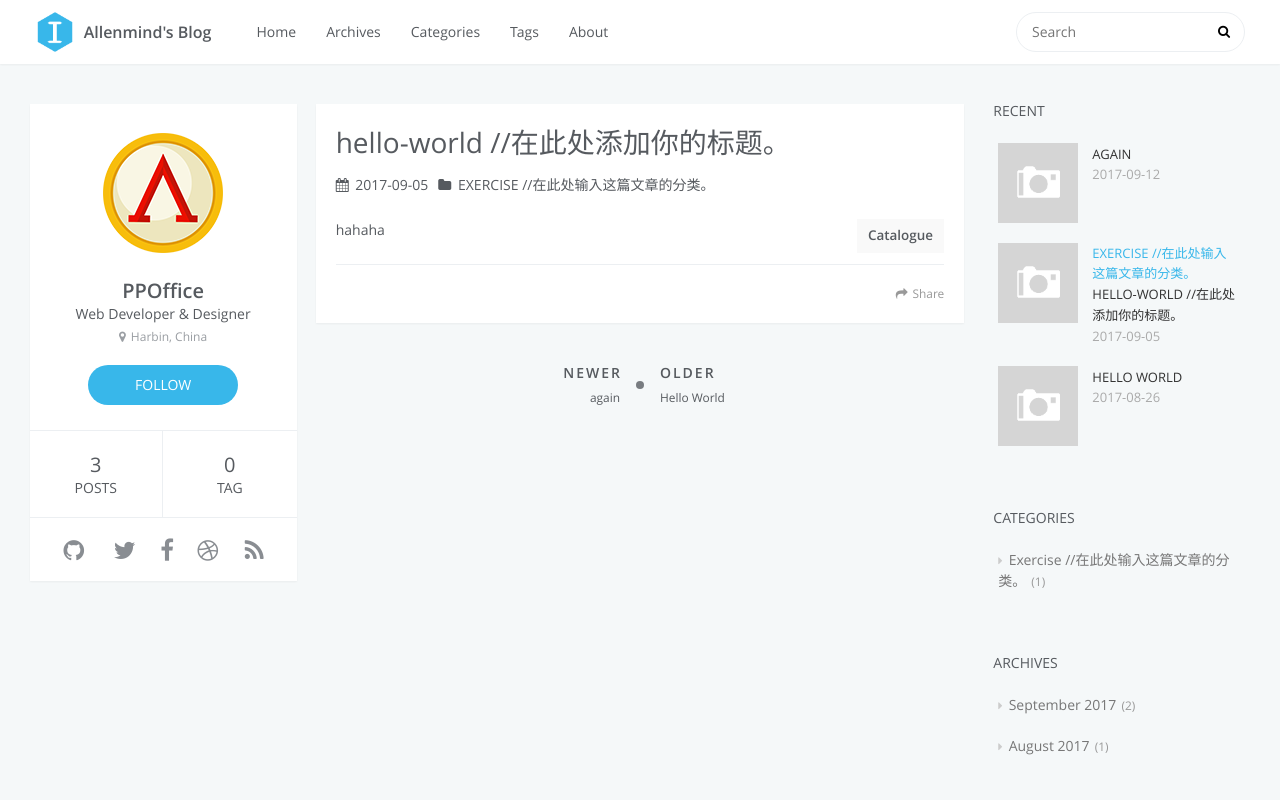
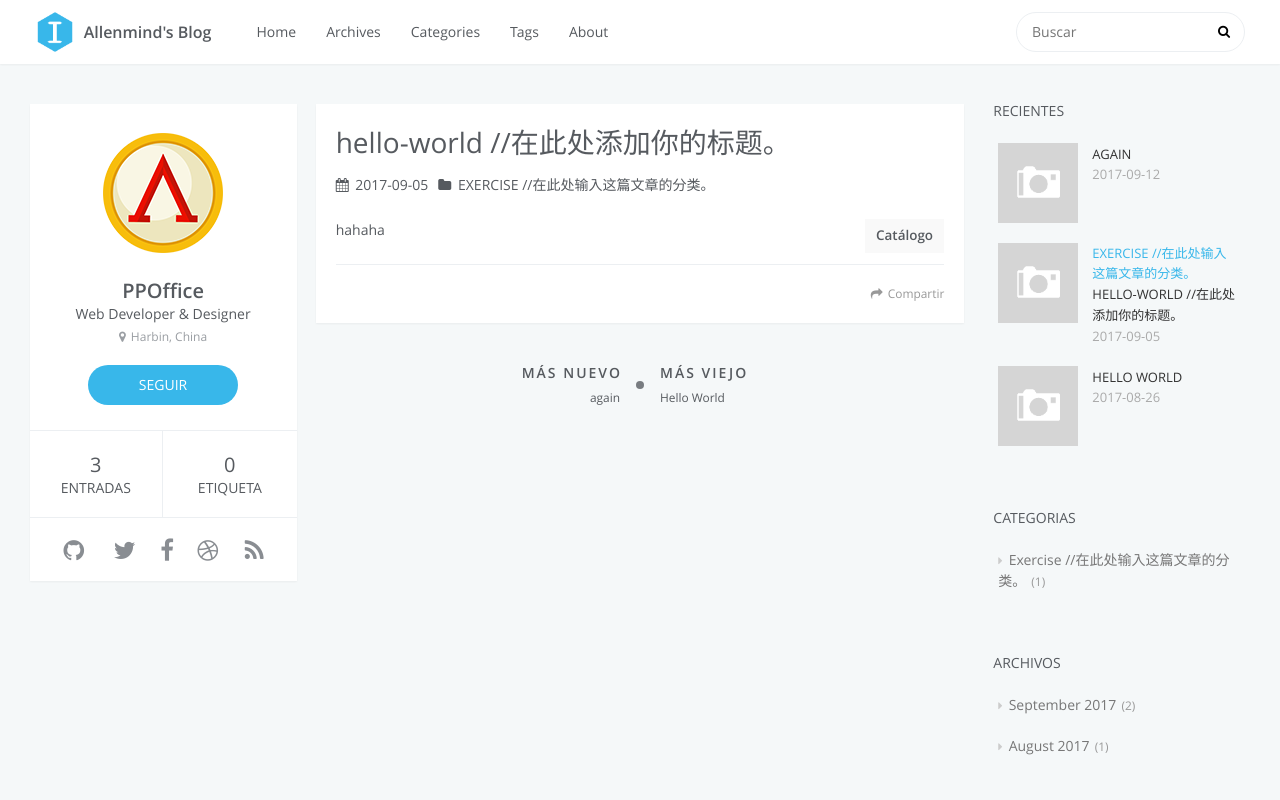
Before and after one commit to AllenMinD/allenmind.github.io, a plain HTML site: page 2017/09/05/text-note/index.html in a window 1280 px wide. Shown: the top 800 px of the page. Drawn offline with Linux system fonts and the light colour scheme; no server answers.

Commit message:
Site updated: 2017-09-13 15:43:46

```diff
--- a/2017/09/05/text-note/index.html
+++ b/2017/09/05/text-note/index.html
@@ -80,7 +80,7 @@
             <div id="search-form-wrap">
 
     <form class="search-form">
-        <input type="text" class="ins-search-input search-form-input" placeholder="Search" />
+        <input type="text" class="ins-search-input search-form-input" placeholder="Buscar" />
         <button type="submit" class="search-form-submit"></button>
     </form>
     <div class="ins-search">
@@ -99,10 +99,10 @@
 (function (window) {
     var INSIGHT_CONFIG = {
         TRANSLATION: {
-            POSTS: 'Posts',
+            POSTS: 'Entradas',
             PAGES: 'Pages',
-            CATEGORIES: 'Categories',
-            TAGS: 'Tags',
+            CATEGORIES: 'Categorias',
+            TAGS: 'Etiquetas',
             UNTITLED: '(Untitled)',
         },
         ROOT_URL: '/',
@@ -133,7 +133,7 @@
                 <td>
 
     <div class="search-form">
-        <input type="text" class="ins-search-input search-form-input" placeholder="Search" />
+        <input type="text" class="ins-search-input search-form-input" placeholder="Buscar" />
     </div>
 
                 </td>
@@ -153,16 +153,16 @@
             <h2 id="name">PPOffice</h2>
             <h3 id="title">Web Developer &amp; Designer</h3>
             <span id="location"><i class="fa fa-map-marker"></i>Harbin, China</span>
-            <a id="follow" target="_blank" href="https://github.com/ppoffice/">FOLLOW</a>
+            <a id="follow" target="_blank" href="https://github.com/ppoffice/">SEGUIR</a>
         </div>
         <div class="article-info profile-block">
             <div class="article-info-block">
                 3
-                <span>posts</span>
+                <span>Entradas</span>
             </div>
             <div class="article-info-block">
                 0
-                <span>tag</span>
+                <span>Etiqueta</span>
             </div>
         </div>
 
@@ -248,7 +248,7 @@
 
 
                 <div id="toc" class="toc-article">
-                <strong class="toc-title">Catalogue</strong>
+                <strong class="toc-title">Catálogo</strong>
 
                 </div>
 
@@ -263,7 +263,7 @@
 
 </div>
 
-    <a data-url="http://yoursite.com/2017/09/05/text-note/" data-id="cj7ipnf8p0002vkucxkw4a1xs" class="article-share-link"><i class="fa fa-share"></i>Share</a>
+    <a data-url="http://yoursite.com/2017/09/05/text-note/" data-id="cj7ipzbir00015wucdmz7brcv" class="article-share-link"><i class="fa fa-share"></i>Compartir</a>
 <script>
     (function ($) {
         // Prevent duplicate binding
@@ -339,7 +339,7 @@
 <nav id="article-nav">
 
         <a href="/2017/09/12/again/" id="article-nav-newer" class="article-nav-link-wrap">
-            <strong class="article-nav-caption">Newer</strong>
+            <strong class="article-nav-caption">Más nuevo</strong>
             <div class="article-nav-title">
 
                     again
@@ -349,7 +349,7 @@
 
 
         <a href="/2017/08/26/hello-world/" id="article-nav-older" class="article-nav-link-wrap">
-            <strong class="article-nav-caption">Older</strong>
+            <strong class="article-nav-caption">Más viejo</strong>
             <div class="article-nav-title">Hello World</div>
         </a>
 
@@ -370,7 +370,7 @@
 
 
     <div class="widget-wrap">
-        <h3 class="widget-title">recent</h3>
+        <h3 class="widget-title">Recientes</h3>
         <div class="widget">
             <ul id="recent-post" class="">
 
@@ -438,7 +438,7 @@
 
 
     <div class="widget-wrap">
-        <h3 class="widget-title">categories</h3>
+        <h3 class="widget-title">Categorias</h3>
         <div class="widget">
             <ul class="category-list"><li class="category-list-item"><a class="category-list-link" href="/categories/Exercise-在此处输入这篇文章的分类。/">Exercise   //在此处输入这篇文章的分类。</a><span class="category-list-count">1</span></li></ul>
         </div>
@@ -447,7 +447,7 @@
 
 
     <div class="widget-wrap">
-        <h3 class="widget-title">archives</h3>
+        <h3 class="widget-title">Archivos</h3>
         <div class="widget">
             <ul class="archive-list"><li class="archive-list-item"><a class="archive-list-link" href="/archives/2017/09/">September 2017</a><span class="archive-list-count">2</span></li><li class="archive-list-item"><a class="archive-list-link" href="/archives/2017/08/">August 2017</a><span class="archive-list-count">1</span></li></ul>
         </div>
@@ -460,7 +460,7 @@
 
 
     <div class="widget-wrap widget-list">
-        <h3 class="widget-title">links</h3>
+        <h3 class="widget-title">Links</h3>
         <div class="widget">
             <ul>
 
```
Also changed, not shown: 2017/08/26/hello-world/index.html (+14 -14 lines), 2017/09/12/again/index.html (+14 -14 lines), archives/2017/08/index.html (+13 -13 lines), archives/2017/09/index.html (+13 -13 lines), archives/2017/index.html (+13 -13 lines), archives/index.html (+13 -13 lines), categories/Exercise-在此处输入这篇文章的分类。/index.html (+13 -13 lines), index.html (+15 -15 lines).
